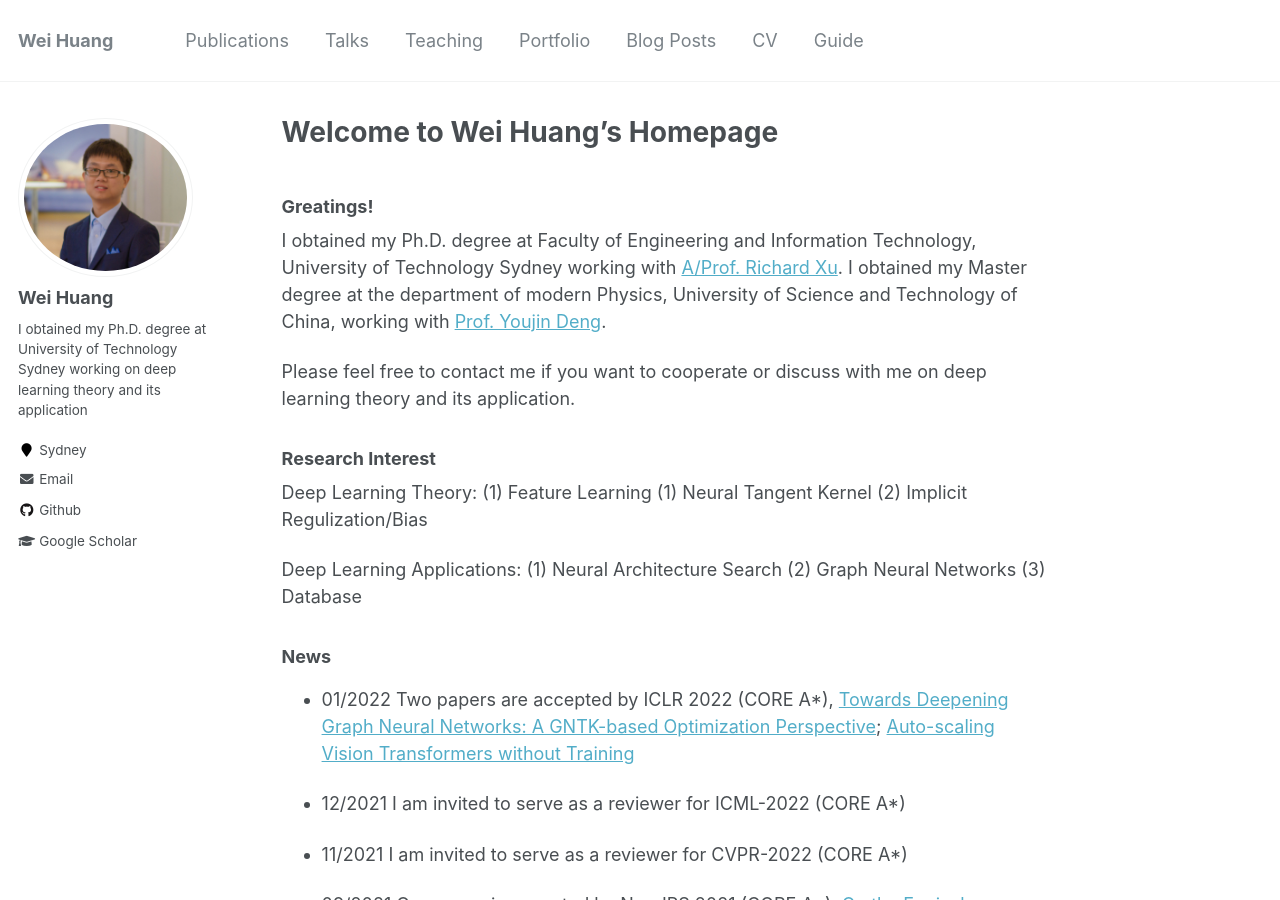
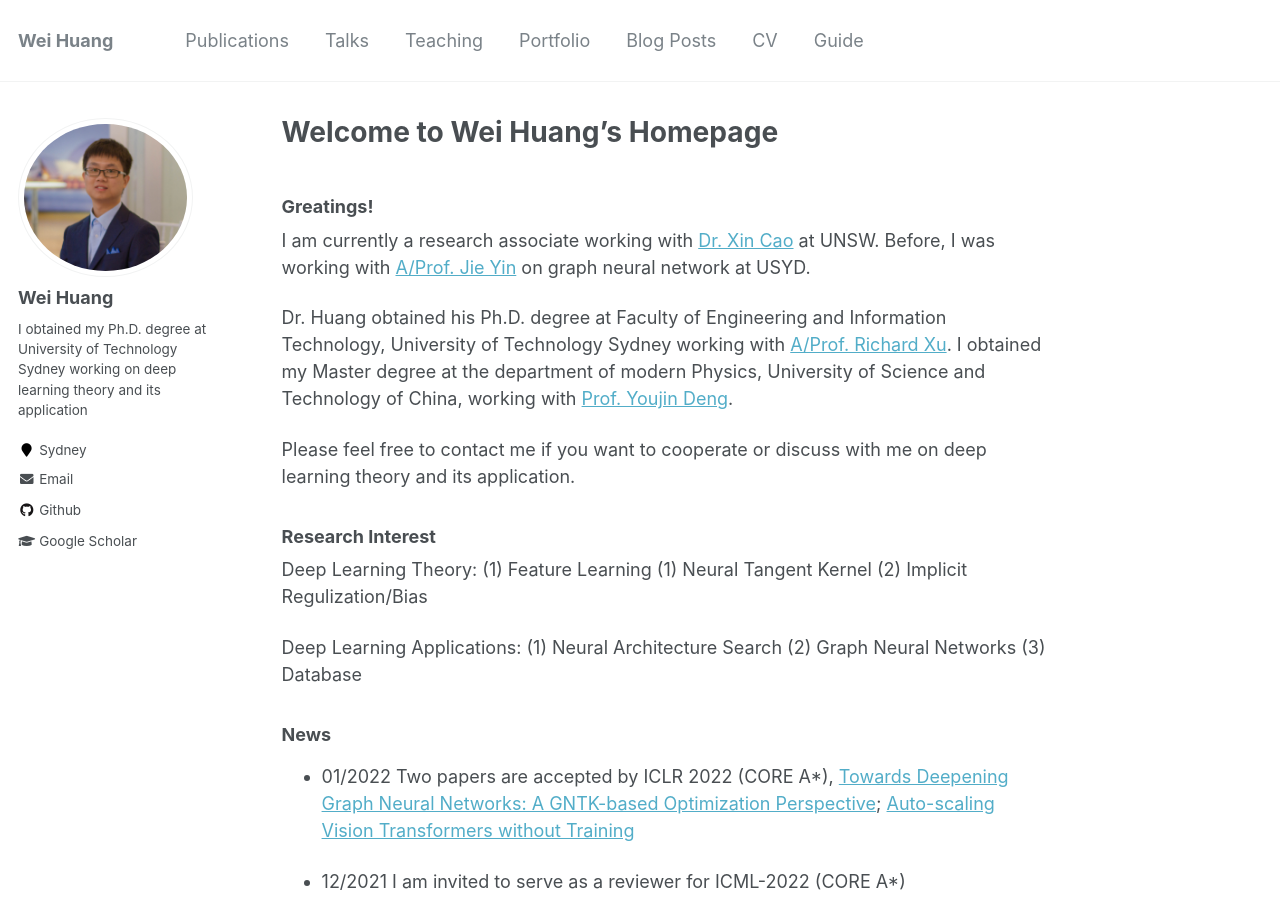
Before and after one commit to WeiHuang05/Weihuang05.github.io, a Jekyll site: the page built from index.md, in a window 1280 px wide and 900 px high. Built offline with Jekyll 4.4.1, drawn with Linux system fonts in a browser that asks for light colours.

Commit message:
Create index.md

```diff
--- a/index.md
+++ b/index.md
@@ -5,7 +5,9 @@ title: Welcome to Wei Huang's Homepage
 
 ### Greatings!
 
-I obtained my Ph.D. degree at Faculty of Engineering and Information Technology, University of Technology Sydney working with [A/Prof. Richard Xu](https://profiles.uts.edu.au/YiDa.Xu). I obtained my Master degree at the department of modern Physics, University of Science and Technology of China, working with [Prof. Youjin Deng](http://staff.ustc.edu.cn/~yjdeng/).
+I am currently a research associate working with [Dr. Xin Cao](https://research.unsw.edu.au/people/dr-xin-cao) at UNSW. Before, I was working with [A/Prof. Jie Yin](https://www.sydney.edu.au/business/about/our-people/academic-staff/jie-yin.html) on graph neural network at USYD.
+
+Dr. Huang obtained his Ph.D. degree at Faculty of Engineering and Information Technology, University of Technology Sydney working with [A/Prof. Richard Xu](https://profiles.uts.edu.au/YiDa.Xu). I obtained my Master degree at the department of modern Physics, University of Science and Technology of China, working with [Prof. Youjin Deng](http://staff.ustc.edu.cn/~yjdeng/).
 
 Please feel free to contact me if you want to cooperate or discuss with me on deep learning theory and its application.
 
```
